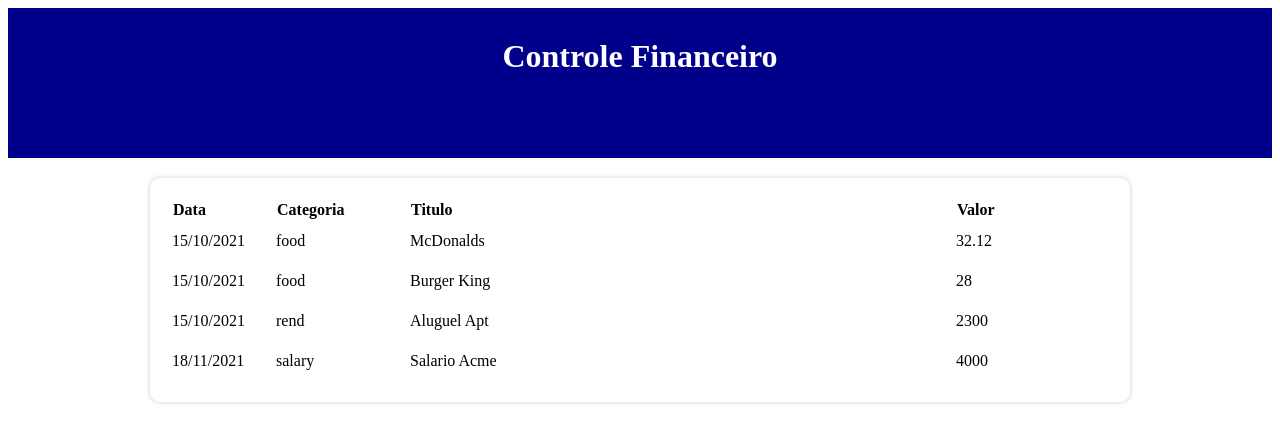
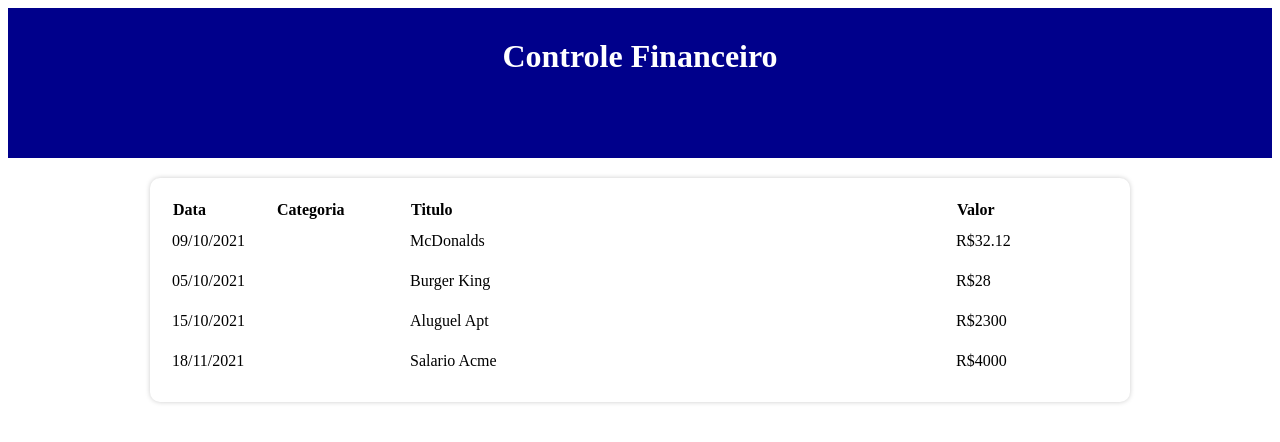
Before and after one commit to LeoScripts/controle-financeiro, a React (Vite) app: page / in a window 1280 px wide. Shown: the top 442 px of the page. Built offline with nearby package versions, Linux system fonts and the light colour scheme.

Commit message:
finalizando parcialmente o table item porem apresentou problema e esta comentado

```diff
--- a/src/components/TableItem/index.tsx
+++ b/src/components/TableItem/index.tsx
@@ -1,19 +1,34 @@
 import * as C from './styles'
 import { Item } from "../../types/Item";
-import { formatDate } from '../../helpers/dateFilter'
+import { formatDate } from '../../helpers/dateFilter';
+import { categories } from '../../data/categories';
 
 
 type Props = {
     item: Item
 }
 
+
+
 export function TableItem({item}: Props) {
+
   return (
     <C.TableLine>
         <C.TableColumn>{formatDate(item.date)}</C.TableColumn>
-        <C.TableColumn>{item.category}</C.TableColumn>
+        <C.TableColumn>
+          {/* esta props color recebe o mesmo {categories[item.category].title}  so que apresetou erro
+            e foi removido temporariament
+           */}
+          <C.Category color=''>
+            {/* {categories[item.category].title} */}
+          </C.Category>
+        </C.TableColumn>
         <C.TableColumn>{item.title}</C.TableColumn>
-        <C.TableColumn>{item.value}</C.TableColumn>
+
+        {/* estwe item estava dentro da prop mas {categories[item.category].expense ? 'red' : 'green'}  mais foi removido temporariament */}
+        <C.TableColumn color=''>
+          R${item.value}
+        </C.TableColumn>
     </C.TableLine>
   );
 }
--- a/src/components/TableItem/styles.ts
+++ b/src/components/TableItem/styles.ts
@@ -8,3 +8,11 @@ export const TableLine = styled.tr`
 export const TableColumn = styled.td`
     padding: 10px 0;
 `;
+
+export const Category = styled.div<{color: string}>`
+    display: inline-block;
+    padding: 5px 10px;
+    border-radius: 5x;
+    color: #FFF;
+    background-color: ${props => props.color};
+`;
--- a/src/data/items.ts
+++ b/src/data/items.ts
@@ -2,13 +2,13 @@ import { Item } from '../types/Item'
 
 export const items: Item[] = [
     {
-        date: new Date(2021, 9, 15),
+        date: new Date(2021, 9, 9),
         category: 'food',
         title: 'McDonalds',
         value: 32.12
     },
     {
-        date: new Date(2021, 9, 15),
+        date: new Date(2021, 9, 5),
         category: 'food',
         title: 'Burger King',
         value: 28
--- a/src/helpers/dateFilter.ts
+++ b/src/helpers/dateFilter.ts
@@ -32,5 +32,8 @@ export const formatDate = (date: Date): string => {
     let month = date.getMonth() + 1;
     let day  = date.getDate();
 
-    return `${day}/${month}/${year}`;
+    return `${addZeroToDate(day)}/${addZeroToDate(month)}/${year}`;
 }
+
+// função adiciona o zero
+const addZeroToDate = (n: number): string => n < 10 ? `0${n}` : `${n}`;
```
